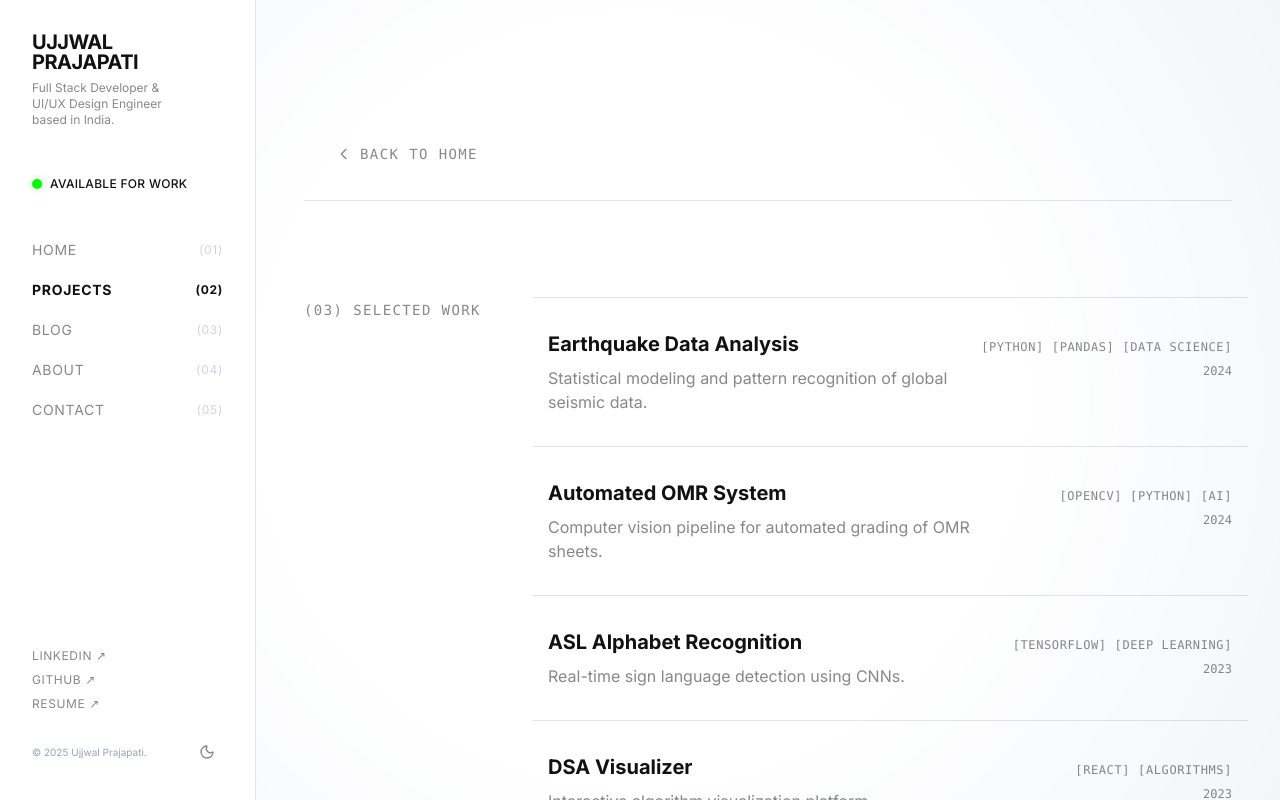
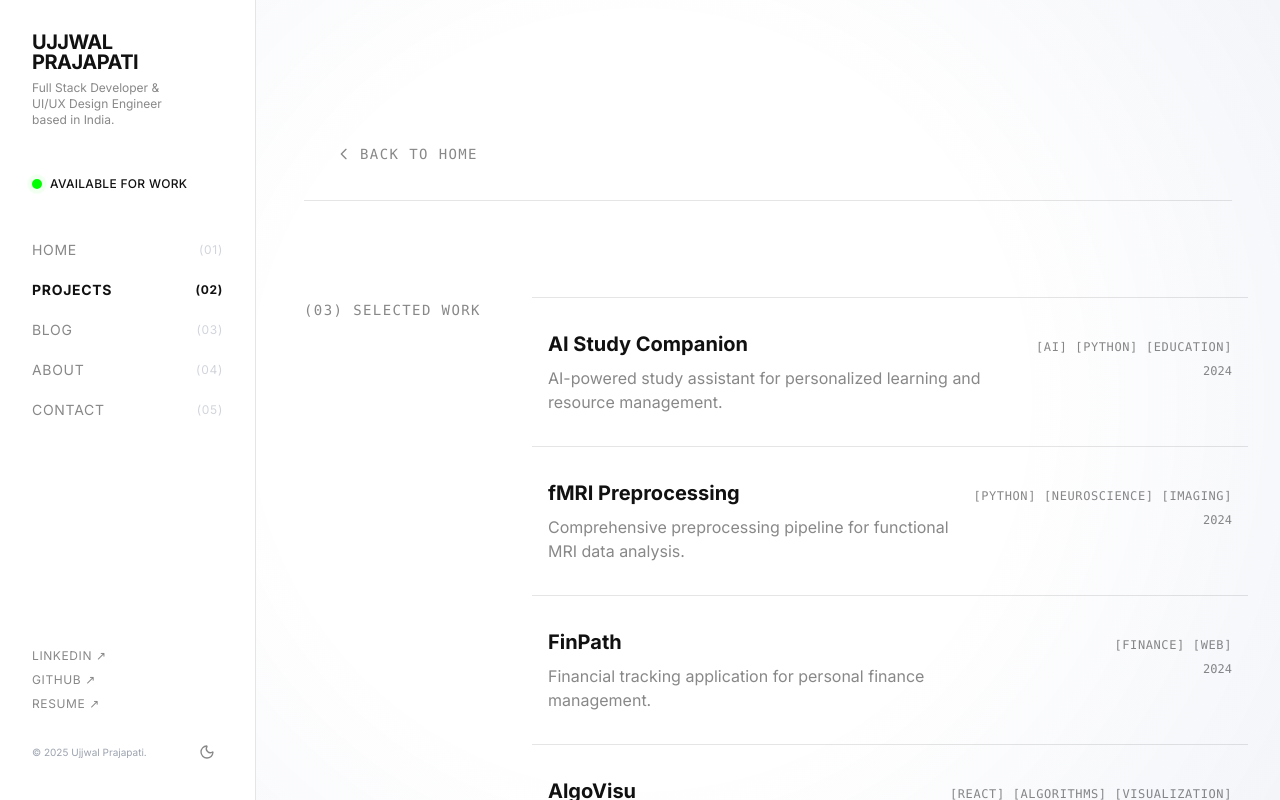
Before and after one commit to darknight08zz/Portfolio, a Next.js app: page /projects in a window 1280 px wide. Built offline with nearby package versions, Linux system fonts and the light colour scheme.

Commit message:
feat: Added projects

```diff
--- a/src/components/sections/Projects.tsx
+++ b/src/components/sections/Projects.tsx
@@ -4,6 +4,69 @@ import { motion } from 'framer-motion';
 import Link from 'next/link';
 
 const projects = [
+  {
+    title: 'AI Study Companion',
+    description: 'AI-powered study assistant for personalized learning and resource management.',
+    tags: ['AI', 'Python', 'Education'],
+    year: '2024',
+    href: 'https://github.com/darknight08zz/AI-Study-Companion'
+  },
+  {
+    title: 'fMRI Preprocessing',
+    description: 'Comprehensive preprocessing pipeline for functional MRI data analysis.',
+    tags: ['Python', 'Neuroscience', 'Imaging'],
+    year: '2024',
+    href: 'https://github.com/darknight08zz/fmri_preproc'
+  },
+  {
+    title: 'FinPath',
+    description: 'Financial tracking application for personal finance management.',
+    tags: ['Finance', 'Web'],
+    year: '2024',
+    href: 'https://github.com/darknight08zz/FinPath'
+  },
+  {
+    title: 'AlgoVisu',
+    description: 'Interactive algorithm visualization platform for educational purposes.',
+    tags: ['React', 'Algorithms', 'Visualization'],
+    year: '2024',
+    href: 'https://github.com/darknight08zz/AlgoVisu'
+  },
+  {
+    title: 'Agent AI Loan Chatbot',
+    description: 'Intelligent chatbot system designed to assist with loan inquiries and processing.',
+    tags: ['AI', 'NLP', 'Python'],
+    year: '2024',
+    href: 'https://github.com/darknight08zz/Agent-AI-loan-chatbot'
+  },
+  {
+    title: 'Duplicate File Cleaner',
+    description: 'Efficient utility tool for identifying and removing duplicate files to save storage.',
+    tags: ['Python', 'Automation', 'CLI'],
+    year: '2024',
+    href: 'https://github.com/darknight08zz/duplicate-file-cleaner'
+  },
+  {
+    title: 'CodeWeave',
+    description: 'Collaborative coding environment and development tool.',
+    tags: ['Web', 'Developer Tools'],
+    year: '2024',
+    href: 'https://github.com/darknight08zz/CodeWeave'
+  },
+  {
+    title: 'History Sync Visualizer',
+    description: 'Tool to visualize and manage browser history synchronization across devices.',
+    tags: ['Visualization', 'Web', 'Data'],
+    year: '2024',
+    href: 'https://github.com/darknight08zz/History-Sync-Visualizer'
+  },
+  {
+    title: 'SafeFollow',
+    description: 'Safety-focused application for real-time location tracking and alerts.',
+    tags: ['Mobile', 'Safety', 'GPS'],
+    year: '2024',
+    href: 'https://github.com/darknight08zz/SafeFollow'
+  },
   {
     title: 'Earthquake Data Analysis',
     description: 'Statistical modeling and pattern recognition of global seismic data.',
@@ -16,7 +79,7 @@ const projects = [
     description: 'Computer vision pipeline for automated grading of OMR sheets.',
     tags: ['OpenCV', 'Python', 'AI'],
     year: '2024',
-    href: 'https://github.com/darknight08zz/Automated-OMR-Evaluation-Scoring-System'
+    href: 'https://github.com/darknight08zz/OMR'
   },
   {
     title: 'ASL Alphabet Recognition',
@@ -24,20 +87,6 @@ const projects = [
     tags: ['TensorFlow', 'Deep Learning'],
     year: '2023',
     href: 'https://github.com/darknight08zz/ASL_alphabet_recognition'
-  },
-  {
-    title: 'DSA Visualizer',
-    description: 'Interactive algorithm visualization platform.',
-    tags: ['React', 'Algorithms'],
-    year: '2023',
-    href: 'https://github.com/darknight08zz/DSA-Visualizer'
-  },
-  {
-    title: 'XIMConnect',
-    description: 'Campus networking and collaboration platform.',
-    tags: ['React', 'Node.js', 'PostgreSQL'],
-    year: '2023',
-    href: 'https://github.com/darknight08zz/Web-_Tech_Project_XIMConnect'
   }
 ];
 
```
